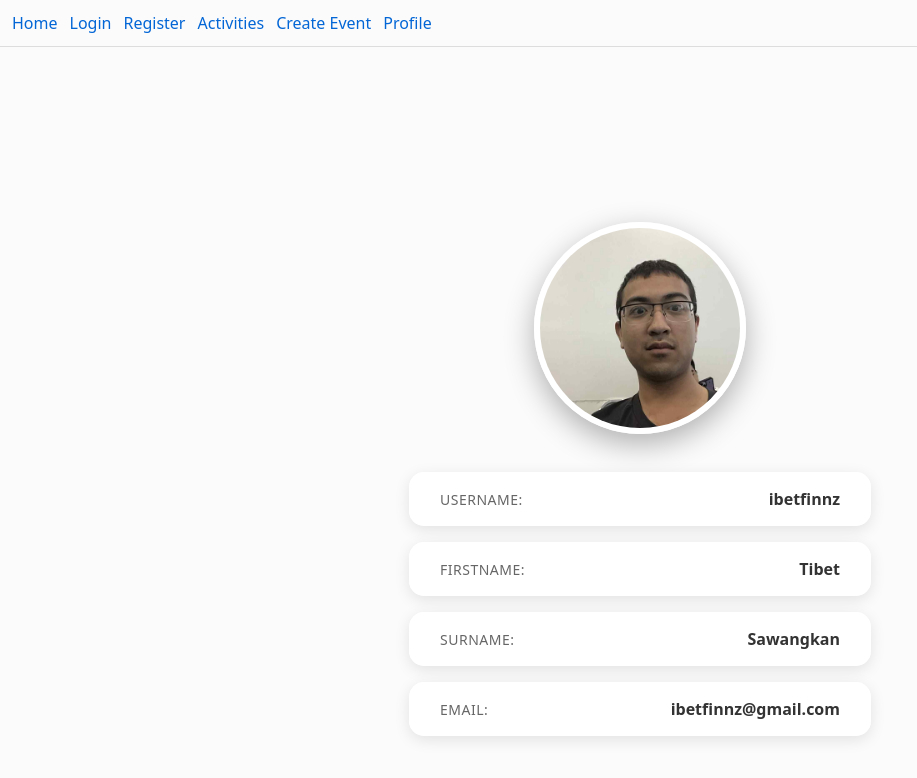
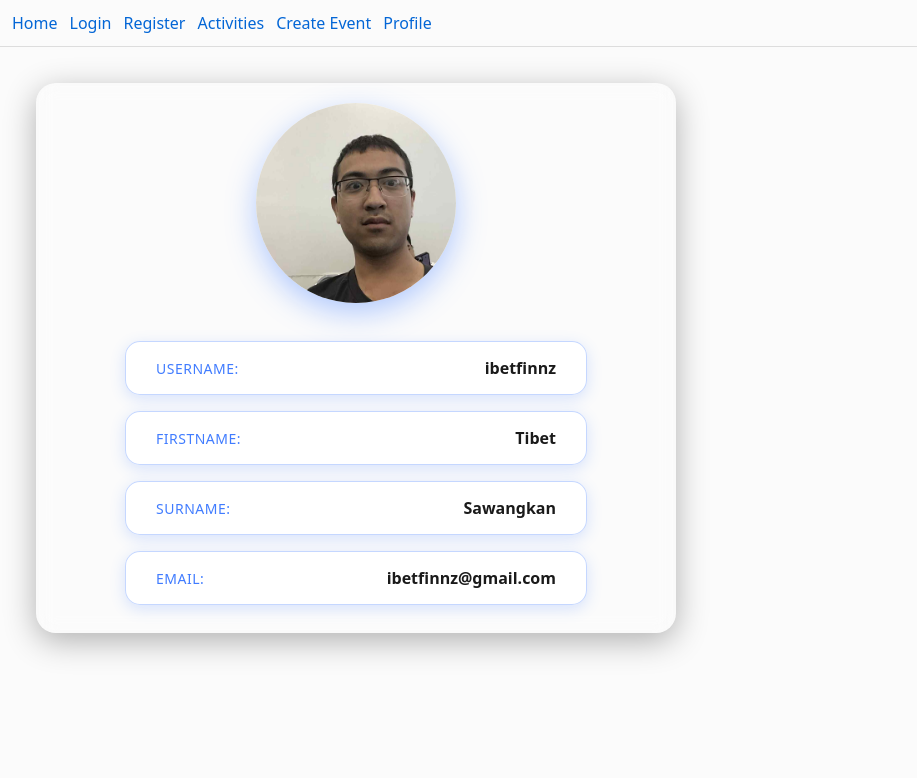
Before and after one commit to KKP240/Cloud-Proj-Repo, a React (Vite) app in the folder client/: page /profile in a window 1280 px wide. Shown: the top 778 px of the page, without its empty margins (0-917 px from the left). Built offline with nearby package versions, Linux system fonts and the light colour scheme; no server answers.

Commit message:
body_css

```diff
--- a/client/src/App.jsx
+++ b/client/src/App.jsx
@@ -1,5 +1,5 @@
-import React from 'react'
-import { Routes, Route, Link } from 'react-router-dom'
+import React, { useEffect } from 'react'
+import { Routes, Route, Link, useLocation } from 'react-router-dom'
 import Login from './pages/Login'
 import Register from './pages/Register'
 import Home from './pages/Home'
@@ -9,28 +9,52 @@ import ActivityDetail from './pages/ActivityDetail';
 import Participants from './pages/Participants';
 import Profile from './pages/Profile';
 
+function BodyClassController() {
+  const location = useLocation()
+
+  useEffect(() => {
+    if (location.pathname === "/login") {
+      document.body.className = "login-body"
+    } else if (location.pathname === "/register") {
+      document.body.className = "register-body"
+    } else if (location.pathname === "/profile") {
+      document.body.className = "profile-body"
+    } else if (location.pathname === "/home") {
+      document.body.className = "home-body"
+    }else if (location.pathname === "/events/new") {
+      document.body.className = "events-body"
+    }else {
+      document.body.className = "default-body"
+    }
+  }, [location])
+
+  return null
+}
+
 export default function App() {
   return (
     <div>
+      <BodyClassController />   {/* ใช้งานตรงนี้ */}
+
       <nav style={{ padding: 12, borderBottom: '1px solid #ddd' }}>
-        <Link to="/" style={{ marginRight: 12 }}>Home</Link>
+        <Link to="/home" style={{ marginRight: 12 }}>Home</Link>
         <Link to="/login" style={{ marginRight: 12 }}>Login</Link>
         <Link to="/register" style={{ marginRight: 12 }}>Register</Link>
         <Link to="/activities" style={{ marginRight: 12 }}>Activities</Link>
         <Link to="/events/new" style={{ marginRight: 12 }}>Create Event</Link>
-        <Link to="/Profile" style={{ marginRight: 12 }}>Profile</Link>
+        <Link to="/profile" style={{ marginRight: 12 }}>Profile</Link>
       </nav>
 
       <main style={{ padding: 16}}>
         <Routes>
-          <Route path="/" element={<Home/>} />
+          <Route path="/home" element={<Home/>} />
           <Route path="/login" element={<Login/>} />
           <Route path="/register" element={<Register/>} />
           <Route path="/activities" element={<Activities/>} />
           <Route path="/events/new" element={<CreateEvent/>} />
           <Route path="/activities/:id" element={<ActivityDetail/>} />
           <Route path="/activities/:id/participants" element={<Participants/>} />
-          <Route path="/Profile" element={<Profile/>} />
+          <Route path="/profile" element={<Profile/>} />
         </Routes>
       </main>
     </div>
--- a/client/src/css/CreateEvent.css
+++ b/client/src/css/CreateEvent.css
@@ -1,5 +1,6 @@
 /* StartEvent.css */
-body {
+
+.events-body{
   font-family: system-ui, -apple-system, "Segoe UI", Roboto, "Helvetica Neue", Arial;
   margin: 0;
   background: #fbfbfb;
--- a/client/src/css/Home.css
+++ b/client/src/css/Home.css
@@ -1,4 +1,4 @@
-body {
+.home-body {
   font-family: system-ui, -apple-system, "Segoe UI", Roboto, "Helvetica Neue", Arial;
   margin: 0;
   background: #fbfbfb;
--- a/client/src/css/Login.css
+++ b/client/src/css/Login.css
@@ -1,7 +1,9 @@
-body {
+.login-body {
+  font-family: system-ui, -apple-system, "Segoe UI", Roboto, "Helvetica Neue", Arial;
   margin: 0;
-  height: 100vh;
-  background: linear-gradient(135deg, #2563eb, #3b82f6);
+  background: #fbfbfb;
+  color: #222;
+  align-items: center;
 }
 
 .login-container {
--- a/client/src/css/Profile.css
+++ b/client/src/css/Profile.css
@@ -1,4 +1,4 @@
-body {
+.profile-body {
   font-family: system-ui, -apple-system, "Segoe UI", Roboto, "Helvetica Neue", Arial;
   margin: 0;
   background: #fbfbfb;
@@ -11,8 +11,14 @@ body {
   flex-direction: column;
   align-items: center;
   justify-content: center;
-  min-height: 100vh;
   padding: 20px;
+  border-radius: 20px;
+  margin: 20px;
+  background: rgba(255, 255, 255, 0.1);
+  backdrop-filter: blur(10px);
+  box-shadow: 0 8px 32px rgba(0, 0, 0, 0.3);
+  width: 600px;
+
 }
 
 .Profile1 {
@@ -20,14 +26,14 @@ body {
   height: 200px;
   width: 200px;
   object-fit: cover;
-  border: 6px solid #ffffff;
-  box-shadow: 0 10px 30px rgba(0, 0, 0, 0.3);
+  box-shadow: 0 10px 30px rgba(64, 124, 255, 0.4);
   margin-bottom: 30px;
   transition: transform 0.3s ease;
 }
 
 .Profile1:hover {
   transform: scale(1.05);
+  box-shadow: 0 15px 40px rgba(64, 124, 255, 0.5);
 }
 
 /* Container for all user info */
@@ -39,14 +45,15 @@ body {
   margin: 8px 0;
   width: 100%;
   max-width: 400px;
-  box-shadow: 0 4px 15px rgba(0, 0, 0, 0.1);
-  border: 1px solid rgba(255, 255, 255, 0.2);
+  box-shadow: 0 4px 15px rgba(64, 124, 255, 0.2);
+  border: 1px solid rgba(64, 124, 255, 0.3);
   transition: all 0.3s ease;
 }
 
 .Profile > div:not(:first-child):hover {
   transform: translateY(-2px);
-  box-shadow: 0 8px 25px rgba(0, 0, 0, 0.15);
+  box-shadow: 0 8px 25px rgba(64, 124, 255, 0.3);
+  border: 1px solid rgba(64, 124, 255, 0.4);
 }
 
 .User, .Firstname, .Surname, .Email {
@@ -64,7 +71,7 @@ body {
 .Firstname h3:first-child,
 .Surname h3:first-child,
 .Email h3:first-child {
-  color: #666;
+  color: #407CFF;
   font-weight: 500;
   font-size: 14px;
   text-transform: uppercase;
@@ -75,7 +82,7 @@ body {
 .Firstname h3:last-child,
 .Surname h3:last-child,
 .Email h3:last-child {
-  color: #333;
+  color: #1a1a1a;
   font-weight: 700;
   font-size: 16px;
 }
--- a/client/src/css/Register.css
+++ b/client/src/css/Register.css
@@ -1,5 +1,4 @@
-/* Register.css */
-body {
+.register-body {
   font-family: system-ui, -apple-system, "Segoe UI", Roboto, "Helvetica Neue", Arial;
   margin: 0;
   background: #fbfbfb;
@@ -11,7 +10,6 @@ body {
   justify-content: center;
   align-items: center;
   min-height: 100vh;
-  background-color: #ffffff;
   padding: 20px;
   font-family: -apple-system, BlinkMacSystemFont, 'Segoe UI', Roboto, sans-serif;
 }
```
